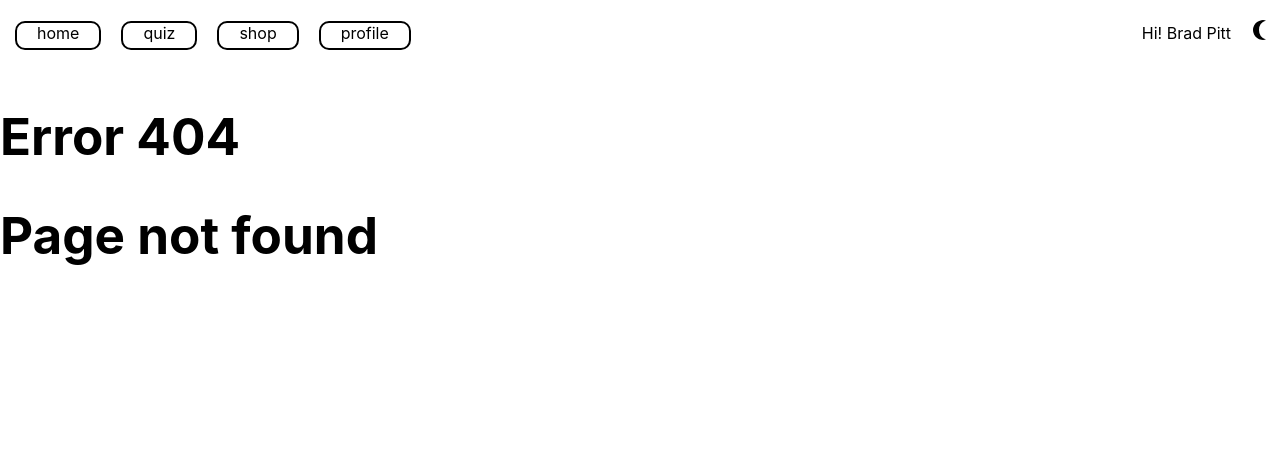
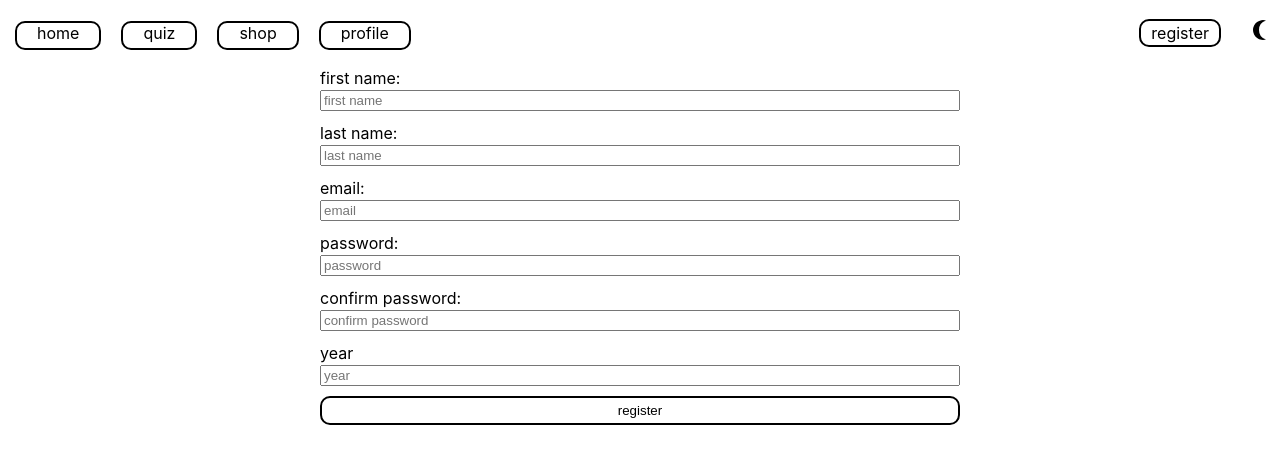
Before and after one commit to Oleksandrenko-Artem/react-practice-18-09-2024, a React (Vite) app: page /register in a window 1280 px wide. Before the commit this address had no page. Shown: the top 464 px of the page. Built offline with nearby package versions, Linux system fonts and the light colour scheme.

Commit message:
Add Login and Register forms

```diff
--- a/package.json
+++ b/package.json
@@ -14,9 +14,11 @@
     "@mdi/react": "^1.6.1",
     "classnames": "^2.5.1",
     "date-fns": "^4.1.0",
+    "formik": "^2.4.6",
     "react": "^18.3.1",
     "react-dom": "^18.3.1",
-    "react-router-dom": "^7.1.3"
+    "react-router-dom": "^7.1.3",
+    "yup": "^1.6.1"
   },
   "devDependencies": {
     "@eslint/js": "^9.9.0",
--- a/src/App.jsx
+++ b/src/App.jsx
@@ -1,7 +1,7 @@
 import { useState } from 'react';
 import { BrowserRouter, Routes, Route } from 'react-router-dom';
 import Header from './components/Header/Header';
-import { ThemeContext } from './contexts';
+import { ThemeContext, UserContext } from './contexts';
 import CONSTANTS from './constants';
 import HomePage from './pages/HomePage';
 import QuizPage from './pages/QuizPage';
@@ -10,24 +10,31 @@
 import NotFoundPage from './pages/NotFoundPage';
 import ProfileInfo from './components/Profile/ProfileInfo';
 import ProfileSettings from './components/Profile/ProfileSettings';
+import RegisterForm from './components/forms/RegisterForm';
+import LoginForm from './components/forms/LoginForm';
 
 function App() {
   const [theme, setTheme] = useState(CONSTANTS.THEME.LIGHT);
+  const [user, setUser] = useState(null);
   return (
     <BrowserRouter>
+      <UserContext.Provider value={{user, setUser}}>
         <ThemeContext.Provider value={{ theme, setTheme }}>
           <Header />
           <Routes>
-          <Route path='/' element={<HomePage/>} />
-          <Route path='/quiz' element={<QuizPage/>} />
+            <Route path='/' element={<HomePage />} />
+            <Route path='/quiz' element={<QuizPage />} />
             <Route path='/shop' element={<ShopPage />} />
             <Route path='/profile' element={<ProfilePage />}>
-            <Route path='info' element={<ProfileInfo />}/>
-            <Route path='settings' element={<ProfileSettings/>} />
+              <Route path='info' element={<ProfileInfo />} />
+              <Route path='settings' element={<ProfileSettings />} />
             </Route>
-          <Route path='*' element={<NotFoundPage/>} />
+            <Route path='/register' element={<RegisterForm />} />
+            <Route path='/login' element={<LoginForm/>} />
+            <Route path='*' element={<NotFoundPage />} />
           </Routes>
         </ThemeContext.Provider>
+      </UserContext.Provider>
     </BrowserRouter>
   );
 }
--- a/src/components/HOCs/index.jsx
+++ b/src/components/HOCs/index.jsx
@@ -1,5 +1,5 @@
 import { useContext } from 'react';
-import { ThemeContext, UserAccountContext } from '../../contexts/index';
+import { ThemeContext, UserAccountContext, UserContext } from '../../contexts/index';
 
 export const withTheme = (InnerComponent) => {
     return function InnerComponentWithTheme(props) {
@@ -14,3 +14,10 @@
         return <InnerComponent user={user} {...props} />;
     };
 };
+
+export const withUserAuth = (InnerComponent) => {
+    return function InnerComponentWithUserAuth(props) {
+        const { user, setUser } = useContext(UserContext);
+        return <InnerComponent user={user} setUser={setUser} {...props} />;
+    };
+};
--- a/src/components/Header/Header.jsx
+++ b/src/components/Header/Header.jsx
@@ -1,23 +1,37 @@
+import { useEffect, useState } from 'react';
 import Icon from '@mdi/react';
 import cx from 'classnames';
 import { mdiWhiteBalanceSunny, mdiMoonWaningCrescent } from '@mdi/js';
 import CONSTANTS from './../../constants';
-import { withTheme, withUserAccount } from './../HOCs';
+import { withTheme, withUserAuth } from './../HOCs';
 import { PropTypes } from 'prop-types';
 import styles from './Header.module.scss';
 import Menu from './../Menu/Menu';
+import { Link, useNavigate } from 'react-router-dom';
 
 const Header = (props) => {
-    const { theme, setTheme, user:{firstName, lastName} } = props;
+    const { theme, setTheme, user, setUser } = props;
+    const [isSavedUser, setIsSavedUser ] = useState(false);
+    const navigate = useNavigate();
+    useEffect(() => {
+        const savedUser = localStorage.getItem('user');
+        if (savedUser) {
+            setIsSavedUser(true);
+        }
+    }, []);
     const changeTheme = () => { setTheme(theme === CONSTANTS.THEME.LIGHT ? CONSTANTS.THEME.DARK : CONSTANTS.THEME.LIGHT) };
     const headerClasses = cx(styles.header, {
         [styles['light']]: theme === CONSTANTS.THEME.LIGHT,
         [styles['dark']]: theme === CONSTANTS.THEME.DARK
     });
+    const logOutUser = () => {
+        setUser(null);
+        navigate('/login');
+    };
     return (
         <header className={headerClasses}>
             <Menu/>
-            <p>Hi! {firstName} {lastName}</p>
+            {user ? <p>Hi, {user.firstName} {user.lastName}!<button onClick={logOutUser} className={styles.logOut}>log out</button></p> : isSavedUser ? <Link to='/login' className={styles.register}>log in</Link> :<Link to='/register' className={styles.register}>register</Link>}
             <span onClick={changeTheme} className={styles.themeBtn}>{theme === CONSTANTS.THEME.LIGHT ? <Icon path={mdiMoonWaningCrescent} size={1}/> : <Icon path={mdiWhiteBalanceSunny} size={1}/>}</span>
         </header>
     );
@@ -31,4 +45,4 @@
         lastName: PropTypes.string,
     })
 }
-export default withUserAccount(withTheme(Header));
+export default withUserAuth(withTheme(Header));
--- a/src/components/Header/Header.module.scss
+++ b/src/components/Header/Header.module.scss
@@ -1,4 +1,5 @@
 @use '/src/common/styles/template' as *;
+
 .light{
     @extend %light;
 }
@@ -15,3 +16,20 @@
     border: none;
     padding-left: 20px;
 }
+.register {
+    color: inherit;
+    padding: 0px 10px 0px;
+    margin: 0px 10px;
+    border: 2px solid;
+    border-radius: 10px;
+    text-decoration: none;
+}
+.logOut{
+    color: inherit;
+    background-color: inherit;
+    padding: 5px 10px 5px;
+    margin: 0px 10px;
+    border: 2px solid;
+    border-radius: 10px;
+    text-decoration: none;
+}
--- /dev/null
+++ b/src/components/forms/LoginForm.jsx
@@ -0,0 +1,55 @@
+import { Formik, Form, Field, ErrorMessage } from 'formik';
+import { useNavigate } from 'react-router-dom';
+import { loginSchema } from '../../helpers/validation';
+import { withUserAuth } from './../HOCs/index';
+import styles from './LoginForm.module.scss';
+
+const LoginForm = (props) => {
+    const { setUser } = props;
+    const navigate = useNavigate();
+    return (
+        <Formik
+            initialValues={{
+                email: '',
+                password: '',
+            }}
+            validationSchema={loginSchema}
+            onSubmit={(values) => {
+                const savedUser = JSON.parse(localStorage.getItem('user'));
+                if (savedUser &&
+                    savedUser.email === values.email &&
+                    savedUser.password === values.password
+                ) {
+                    alert('login success!');
+                    setUser(savedUser);
+                    navigate('/');
+                } else {
+                    alert('Email or password is wrong!');
+                }
+            }}
+        >
+            {
+                () => {
+                    return (
+                        <Form className={styles.form}>
+                            <label>
+                                <span>email:</span>
+                                <Field type='email' name='email' placeholder='email' />
+                                <ErrorMessage name='email' component='div' className={styles.error} />
+                            </label>
+                            <label>
+                                <span>password:</span>
+                                <Field type='password' name='password' placeholder='password' />
+                                <ErrorMessage name='password' component='div' className={styles.error} />
+                            </label>
+                            <button type='submit' className={styles.button}>log in</button>
+                        </Form>
+                    )
+                }
+            }
+        </Formik>
+    );
+}
+
+const LoginFormWithHOC = withUserAuth(LoginForm)
+export default LoginFormWithHOC;
--- /dev/null
+++ b/src/components/forms/LoginForm.module.scss
@@ -0,0 +1,24 @@
+.form {
+    display: flex;
+    flex-direction: column;
+    width: 50%;
+    margin: auto;
+
+    label {
+        display: flex;
+        flex-direction: column;
+        margin-bottom: 10px;
+    }
+}
+.button{
+    color: inherit;
+    background-color: inherit;
+    padding: 5px 20px 5px;
+    margin: 0;
+    border: 2px solid;
+    border-radius: 10px;
+    text-decoration: none;
+}
+.error {
+    color: red;
+}
--- /dev/null
+++ b/src/components/forms/RegisterForm.jsx
@@ -0,0 +1,80 @@
+import { useNavigate } from 'react-router-dom';
+import {Formik, Form, Field, ErrorMessage, validateYupSchema} from 'formik';
+import { registerSchema } from '../../helpers/validation';
+import { withUserAuth } from './../HOCs';
+import styles from './RegisterForm.module.scss';
+
+const RegisterForm = (props) => {
+    const { setUser } = props;
+    const navigate = useNavigate();
+    return (
+        <Formik
+            initialValues={{
+                firstName: '',
+                lastName: '',
+                email: '',
+                password: '',
+                confirmPassword: '',
+                year: '',
+            }}
+            onSubmit={(values) => {
+                const user = {
+                    firstName: values.firstName,
+                    lastName: values.lastName,
+                    email: values.email,
+                    password: values.password,
+                    year: values.year,
+                }
+                localStorage.setItem('user', JSON.stringify(user));
+                setUser(user);
+                alert('Registration success!');
+                navigate('/');
+            }}
+            validationSchema={registerSchema}
+        >
+            {
+                () => {
+                    return (
+                        <Form className={styles.form}>
+                            <label>
+                                <span>first name:</span>
+                                <Field type='text' name='firstName' placeholder='first name' />
+                                <ErrorMessage name='firstName' component='div' className={styles.error} />
+                            </label>
+                            <label>
+                                <span>last name:</span>
+                                <Field type='text' name='lastName' placeholder='last name' />
+                                <ErrorMessage name='lastName' component='div' className={styles.error} />
+                            </label>
+                            <label>
+                                <span>email:</span>
+                                <Field type='email' name='email' placeholder='email' />
+                                <ErrorMessage name='email' component='div' className={styles.error} />
+                            </label>
+                            <label>
+                                <span>password:</span>
+                                <Field type='password' name='password' placeholder='password' />
+                                <ErrorMessage name='password' component='div' className={styles.error} />
+                            </label>
+                            <label>
+                                <span>confirm password:</span>
+                                <Field type='password' name='confirmPassword' placeholder='confirm password' />
+                                <ErrorMessage name='confirmPassword' component='div' className={styles.error} />
+                            </label>
+                            <label>
+                                <span>year</span>
+                                <Field type='number' name='year' placeholder='year' />
+                                <ErrorMessage name='year' component='div' className={styles.error} />
+                            </label>
+                            <button type='submit' className={styles.button}>register</button>
+                        </Form>
+                    )
+                }
+            }
+        </Formik>
+    );
+}
+
+const RegisterFormWithHOC = withUserAuth(RegisterForm);
+
+export default RegisterFormWithHOC;
--- /dev/null
+++ b/src/components/forms/RegisterForm.module.scss
@@ -0,0 +1,23 @@
+.form {
+    display: flex;
+    flex-direction: column;
+    width: 50%;
+    margin: auto;
+    label {
+        display: flex;
+        flex-direction: column;
+        margin-bottom: 10px;
+    }
+}
+.button {
+    color: inherit;
+    background-color: inherit;
+    padding: 5px 20px 5px;
+    margin: 0;
+    border: 2px solid;
+    border-radius: 10px;
+    text-decoration: none;
+}
+.error {
+    color: red;
+}
--- a/src/contexts/index.js
+++ b/src/contexts/index.js
@@ -8,3 +8,5 @@
 }
 
 export const UserAccountContext = createContext(userAccount);
+
+export const UserContext = createContext();
--- /dev/null
+++ b/src/helpers/validation.js
@@ -0,0 +1,19 @@
+import * as Yup from 'yup';
+
+const nameSchema = Yup.string().trim().min(3).max(15).required('required');
+const emailSchema = Yup.string().trim().email('enter correct email, please').required('required');
+const passwordSchema = Yup.string().min(6, 'must be more than 6').max(16).required('required');
+
+export const registerSchema = Yup.object({
+    firstName: nameSchema,
+    lastName: nameSchema,
+    email: emailSchema,
+    password: passwordSchema,
+    confirmPassword: Yup.string().oneOf([Yup.ref('password')]).required('required'),
+    year: Yup.number().min(1900).max(new Date().getFullYear(), 'year cannot be in the future').required('required'),
+})
+
+export const loginSchema = Yup.object({
+    email: emailSchema,
+    password: passwordSchema,
+})
```
Also changed, not shown: 1 other file (tests, documents, lock files or other folders). Lines whose indentation alone changed are shown as unchanged.
